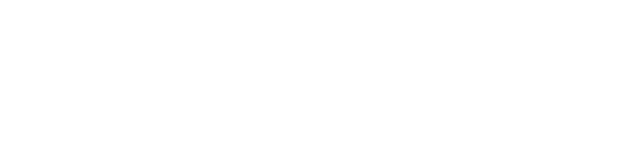
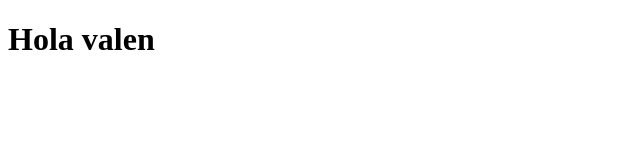
Before and after one commit to Valen453/ProyectoCurso, a plain HTML site: page index.html in a window 1280 px wide. Shown: the whole page, without its empty margins (0-640 px from the left). Drawn offline with Linux system fonts and the light colour scheme.

Commit message:
Prueba colaboracion 1

```diff
--- a/index.html
+++ b/index.html
@@ -6,6 +6,6 @@
     <title>Prueba</title>
 </head>
 <body>
-
+    <h1> Hola valen </h1>
 </body>
 </html>
```
